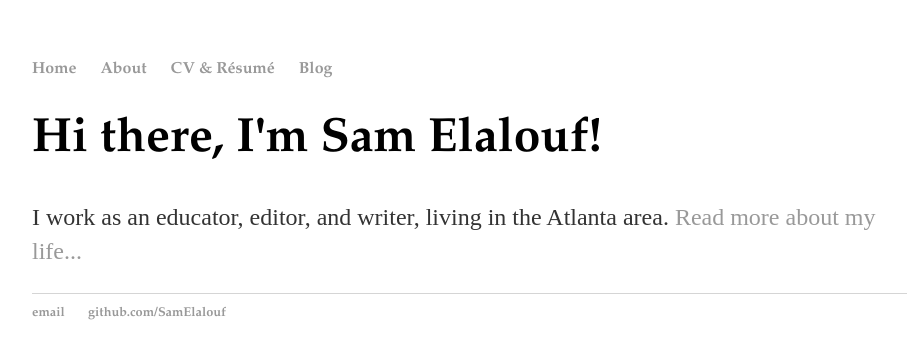
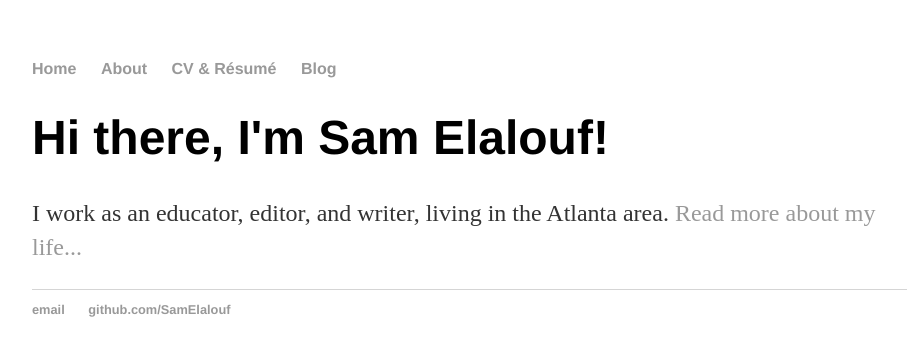
Before and after one commit to SamElalouf/samelalouf.github.io, a Jekyll site: the page built from index.html, in a window 1280 px wide. Shown: the top 359 px of the page, without its empty margins (160-1067 px from the left). Built offline with Jekyll 4.4.1, drawn with Linux system fonts in a browser that asks for light colours.

Commit message:
Update main.css

```diff
--- a/css/main.css
+++ b/css/main.css
@@ -3,7 +3,7 @@ body {
     width: 70%;
 }
 nav ul, footer ul {
-    font-family:'Garamond', 'Arial', 'Sans-Serif';
+    font-family:'Helvetica', 'Arial', 'Sans-Serif';
     padding: 0px;
     list-style: none;
     font-weight: bold;
@@ -21,7 +21,7 @@ a:hover {
 }
 h1 {
     font-size: 3em;
-    font-family:'Garamond', 'Arial', 'Sans-Serif';
+    font-family:'Helvetica', 'Arial', 'Sans-Serif';
 }
 p {
     font-size: 1.5em;
```
